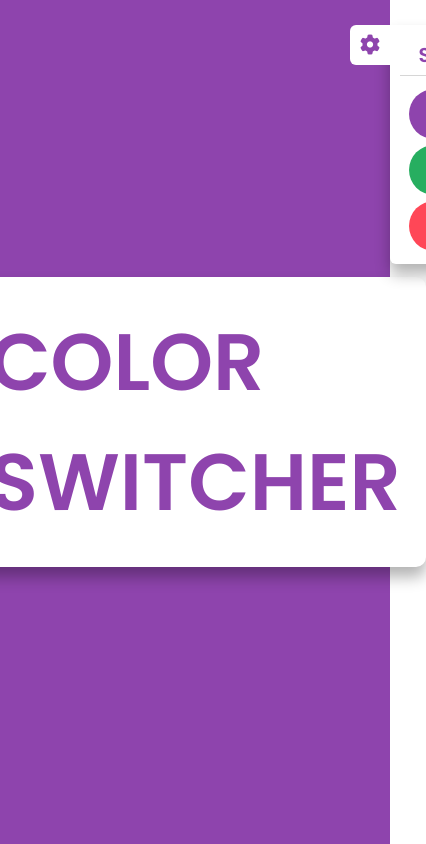
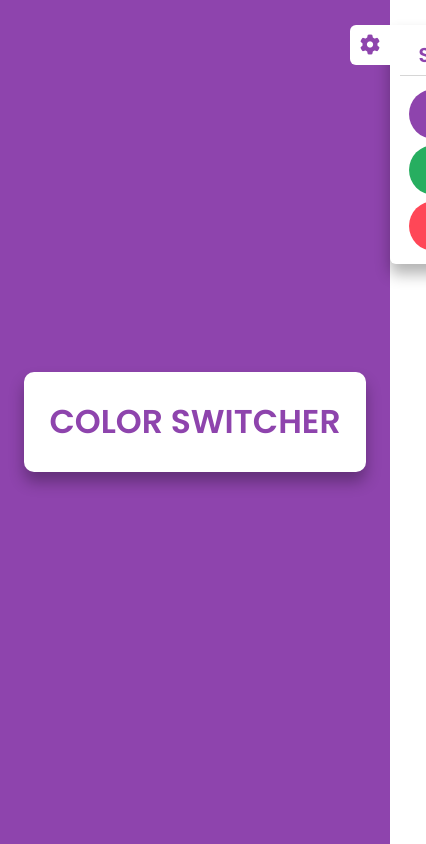
Before and after one commit to Moamen31/color-switcher, a plain HTML site: page index.html in a window 390 px wide. Shown: the whole page, 426 px wide, since content can reach past the window. Drawn offline with Linux system fonts and the light colour scheme.

Commit message:
Update main.css

```diff
--- a/css/main.css
+++ b/css/main.css
@@ -23,9 +23,16 @@
     background-color: #fff;
     box-shadow: 0 10px 15px rgba(0, 0, 0, 0.3);
     border-radius: 10px;
-    font-size: 80px;
+    font-size: 60px;
     padding: 25px;
 }
+
+@media (max-width:767px) {
+    .container h1{
+        font-size: 33px;
+    }
+}
+
 .color-switcher{
     position: fixed;
     /* right: 10px; */
```
